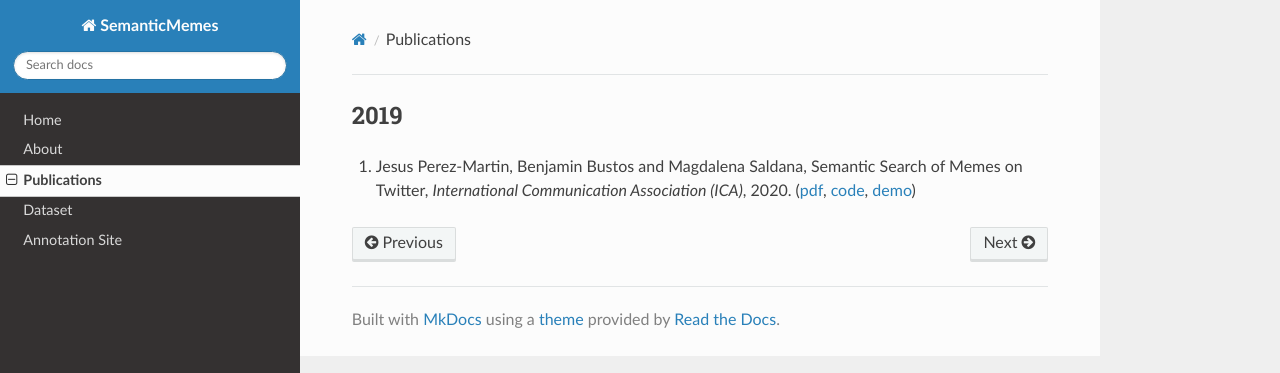
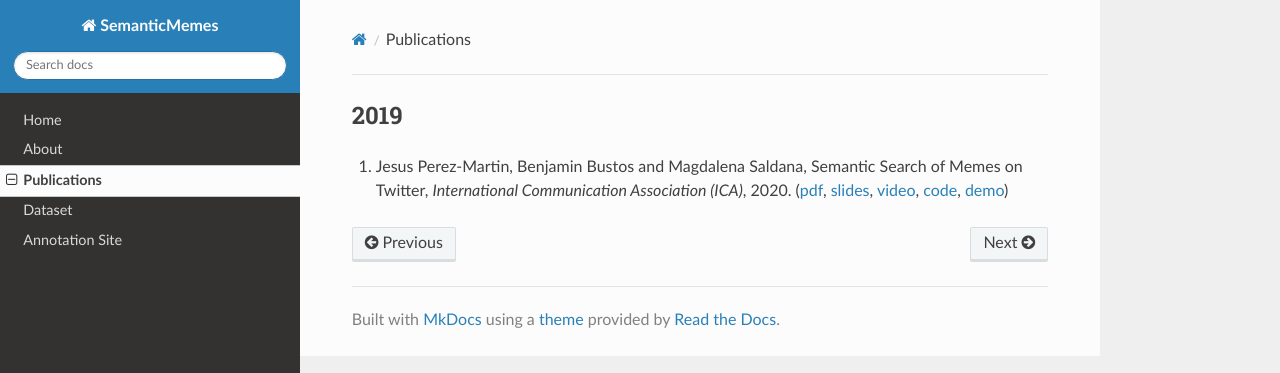
Before and after one commit to jssprz/SemanticMemes, an MkDocs documentation site: the page built from docs/publications.md, in a window 1280 px wide. Shown: the top 373 px of the page. Built offline with MkDocs 1.6.1, drawn with Linux system fonts in a browser that asks for light colours; nearby versions of some CDN libraries.

Commit message:
updates mkdocs documentation

```diff
--- a/docs/publications.md
+++ b/docs/publications.md
@@ -1,3 +1,3 @@
 ## 2019
 
-1. Jesus Perez-Martin, Benjamin Bustos and Magdalena Saldana, Semantic Search of Memes on Twitter, *International Communication Association (ICA)*, 2020. ([pdf](https://arxiv.org/pdf/2002.01462.pdf), [code](https://github.com/jssprz/SemanticMemes.git), [demo](https://bit.ly/3bi3net))
+1. Jesus Perez-Martin, Benjamin Bustos and Magdalena Saldana, Semantic Search of Memes on Twitter, *International Communication Association (ICA)*, 2020. ([pdf](https://arxiv.org/pdf/2002.01462.pdf), [slides](https://bit.ly/3dQC0JY), [video](https://bit.ly/2zaWZbH), [code](https://github.com/jssprz/SemanticMemes.git), [demo](https://bit.ly/3bi3net))
```
